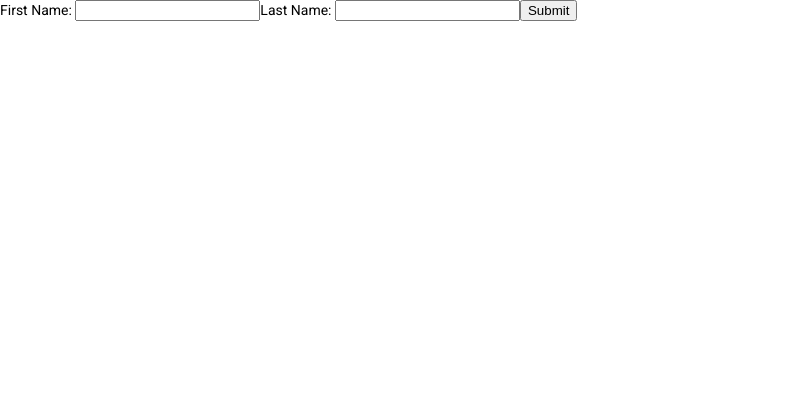
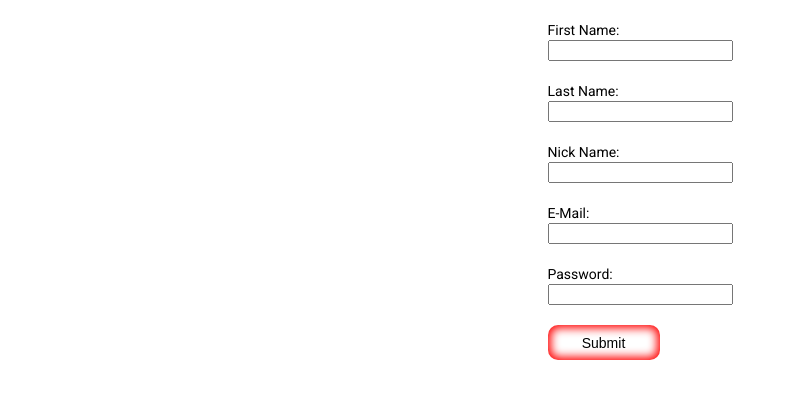
Before and after one commit to PereDima/form, an Angular app: page / in a window 1280 px wide. Shown: the top 398 px of the page, without its empty margins (0-795 px from the left). Built offline with nearby package versions, Linux system fonts and the light colour scheme.

Commit message:
create new form-fields

```diff
--- a/src/app/form/form.component.css
+++ b/src/app/form/form.component.css
@@ -0,0 +1,26 @@
+*,
+*::after,
+*::before {
+display: block;
+margin: 0;
+}
+
+.container {
+  display: flex;
+  justify-content: center;
+  align-items: center;
+}
+
+button {
+  width: 8em;
+  height: 2.5em;
+  font-size: 1em;
+  border-radius: 10px;
+  color: #000;
+  box-shadow: inset 0 0 10px 3px rgb(60, 255, 0);
+  background: rgb(255, 255, 255);
+  border: none;
+}
+button:disabled {
+  box-shadow: inset 0 0 10px 3px red;
+}
--- a/src/app/form/form.component.html
+++ b/src/app/form/form.component.html
@@ -1,10 +1,35 @@
+<div class="container">
+
   <form [formGroup]="myForm" (ngSubmit)="onSubmit()">
+
+    <br>
 
     <label for="first-name">First Name: </label>
     <input id="first-name" type="text" formControlName="firstName">
 
+    <br>
+
     <label for="last-name">Last Name: </label>
     <input id="last-name" type="text" formControlName="lastName">
 
+    <br>
+
+    <label for="nick-name">Nick Name: </label>
+    <input id="nick-name" type="text" formControlName="nickName">
+
+    <br>
+
+    <label for="email">E-Mail: </label>
+    <input id="email" type="email" formControlName="email">
+
+    <br>
+
+    <label for="password">Password: </label>
+    <input id="password" type="password" formControlName="password">
+
+    <br>
+
     <button type="submit" [disabled]="!myForm.valid">Submit</button>
   </form>
+
+</div>
--- a/src/app/form/form.component.ts
+++ b/src/app/form/form.component.ts
@@ -1,5 +1,11 @@
 import { Component, OnInit } from '@angular/core';
-import { FormGroup, FormControl } from '@angular/forms';
+import {
+  FormArray,
+  FormBuilder,
+  FormControl,
+  FormGroup,
+  Validators,
+} from '@angular/forms';
 
 @Component({
   selector: 'app-form',
@@ -7,14 +13,19 @@ import { FormGroup, FormControl } from '@angular/forms';
   styleUrls: ['./form.component.css'],
 })
 export class FormComponent implements OnInit {
-  constructor() {}
+  myForm: FormGroup | any;
 
-  myForm = new FormGroup({
-    firstName: new FormControl(''),
-    lastName: new FormControl(''),
-  });
+  constructor(private fb:FormBuilder) {}
 
-  ngOnInit(): void {}
+  ngOnInit(): void {
+    this.myForm = this.fb.group({
+      firstName: ['', [Validators.required]],
+      lastName: ['', [Validators.required]],
+      nickName: ['', [Validators.required]],
+      email: ['', [Validators.email]],
+      password: ['', [Validators.required],],
+    });
+  }
   onSubmit() {
     // TODO: Use EventEmitter with form value
     console.log(this.myForm.value);
```
Lines whose indentation alone changed are shown as unchanged.
